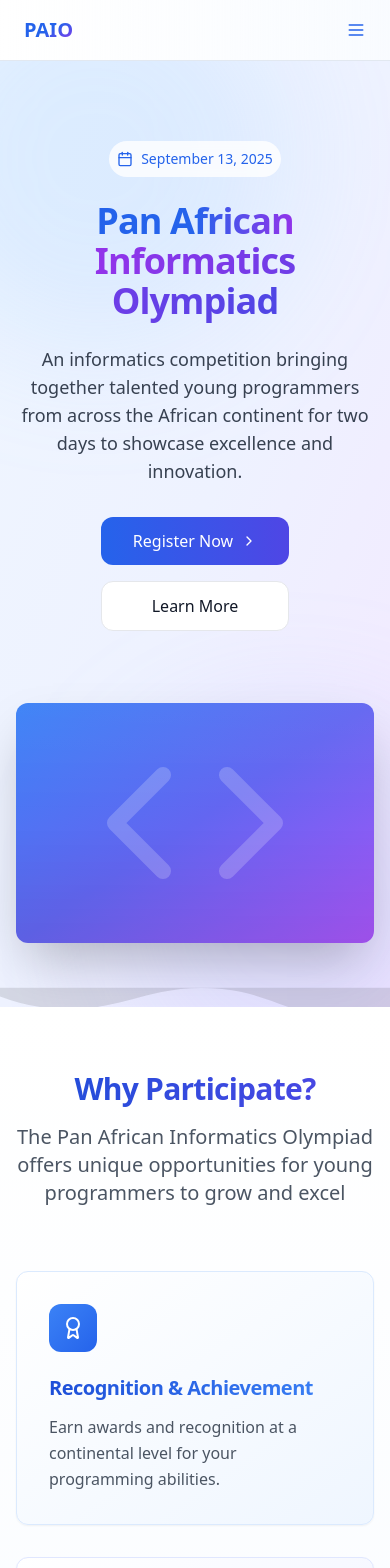
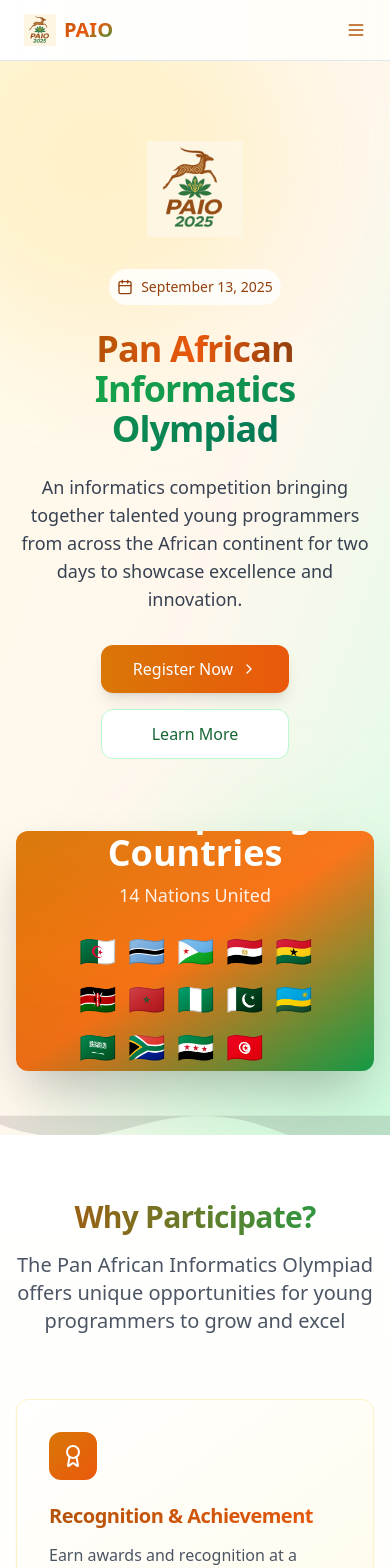
Before and after one commit to panafricanio/paio_new, a Next.js app: page / in a window 390 px wide. Shown: the top 1568 px of the page. Built offline with nearby package versions, Linux system fonts and the light colour scheme.

Commit message:
feat: add logo

```diff
--- a/src/app/page.tsx
+++ b/src/app/page.tsx
@@ -35,11 +35,11 @@ export default function Home() {
   return (
     <div className="overflow-hidden">
       {/* Hero Section with Enhanced Gradients */}
-      <section className="relative overflow-hidden bg-gradient-to-br from-blue-50 via-indigo-50 to-purple-100 pt-20 pb-16 md:pt-28 md:pb-24">
+      <section className="relative overflow-hidden bg-gradient-to-br from-amber-50 via-orange-50 to-green-100 pt-20 pb-16 md:pt-28 md:pb-24">
         <div className="absolute inset-0 overflow-hidden">
           {/* Decorative gradients */}
-          <div className="absolute -top-24 -left-24 w-96 h-96 bg-blue-300/20 rounded-full blur-3xl"></div>
-          <div className="absolute -bottom-24 -right-24 w-96 h-96 bg-indigo-300/20 rounded-full blur-3xl"></div>
+          <div className="absolute -top-24 -left-24 w-96 h-96 bg-amber-300/20 rounded-full blur-3xl"></div>
+          <div className="absolute -bottom-24 -right-24 w-96 h-96 bg-green-300/20 rounded-full blur-3xl"></div>
 
           <svg
             className="absolute bottom-0 left-0 right-0 transform translate-y-1/2 opacity-10"
@@ -58,8 +58,24 @@ export default function Home() {
             animate={{ opacity: 1, y: 0 }}
             transition={{ duration: 0.7 }}
           >
+            {/* PAIO Logo */}
             <motion.div
-              className="flex justify-center items-center mb-6 bg-white/80 backdrop-blur-sm p-2 rounded-full text-primary font-medium text-sm"
+              className="mb-8"
+              initial={{ opacity: 0, scale: 0.8 }}
+              animate={{ opacity: 1, scale: 1 }}
+              transition={{ delay: 0.2, duration: 0.8 }}
+            >
+              <Image
+                src="/logo.png"
+                alt="PAIO 2025 Logo"
+                width={120}
+                height={120}
+                className="w-24 h-24 md:w-32 md:h-32 lg:w-40 lg:h-40"
+              />
+            </motion.div>
+
+            <motion.div
+              className="flex justify-center items-center mb-6 bg-white/80 backdrop-blur-sm p-2 rounded-full text-amber-800 font-medium text-sm"
               initial={{ opacity: 0, scale: 0.9 }}
               animate={{ opacity: 1, scale: 1 }}
               transition={{ delay: 0.3, duration: 0.5 }}
@@ -74,10 +90,10 @@ export default function Home() {
               animate={{ opacity: 1, y: 0 }}
               transition={{ delay: 0.4, duration: 0.7 }}
             >
-              <span className="bg-gradient-to-r from-primary via-blue-600 to-purple-600 bg-clip-text text-transparent">
+              <span className="bg-gradient-to-r from-amber-700 via-orange-600 to-amber-800 bg-clip-text text-transparent">
                 Pan African
               </span>{" "}
-              <span className="bg-gradient-to-r from-purple-600 to-indigo-600 bg-clip-text text-transparent">
+              <span className="bg-gradient-to-r from-green-600 to-emerald-700 bg-clip-text text-transparent">
                 Informatics Olympiad
               </span>
             </motion.h1>
@@ -103,7 +119,7 @@ export default function Home() {
                 href="https://docs.google.com/forms/d/e/1FAIpQLSe6S7qJlBiPr_HlunCuNPiXoGJsYfaV8oOkEhoFouxFTJ_arg/viewform"
                 target="_blank"
                 rel="noopener noreferrer"
-                className="bg-gradient-to-r from-blue-600 to-indigo-600 hover:from-blue-700 hover:to-indigo-700 text-white font-medium px-8 py-3 rounded-lg flex items-center justify-center transition-all"
+                className="bg-gradient-to-r from-amber-600 to-orange-600 hover:from-amber-700 hover:to-orange-700 text-white font-medium px-8 py-3 rounded-lg flex items-center justify-center transition-all shadow-lg hover:shadow-xl"
               >
                 Register Now
                 <ChevronRight className="h-4 w-4 ml-2" />
@@ -111,7 +127,7 @@ export default function Home() {
 
               <Link
                 href="/regulations"
-                className="bg-white hover:bg-gray-50 text-gray-900 border border-gray-200 font-medium px-8 py-3 rounded-lg flex items-center justify-center transition-colors"
+                className="bg-white hover:bg-gray-50 text-green-800 border border-green-200 font-medium px-8 py-3 rounded-lg flex items-center justify-center transition-colors hover:border-green-300"
               >
                 Learn More
               </Link>
@@ -126,16 +142,77 @@ export default function Home() {
           >
             <div className="relative h-[240px] sm:h-[300px] md:h-[380px] w-full max-w-[800px] rounded-xl overflow-hidden shadow-2xl">
               {/* Animated gradient background */}
-              <div className="absolute inset-0">
-                <div className="absolute inset-0 bg-gradient-to-br from-blue-500 via-indigo-500 to-purple-500">
-                  <div className="absolute inset-0 opacity-30">
-                    <div className="absolute top-0 left-0 right-0 h-1/2 bg-gradient-to-b from-white/10 to-transparent"></div>
-                    <div className="absolute bottom-0 left-0 right-0 h-1/2 bg-gradient-to-t from-black/20 to-transparent"></div>
+              <div className="absolute inset-0 bg-gradient-to-br from-amber-600 via-orange-500 to-green-600">
+                <div className="absolute inset-0 opacity-30">
+                  <div className="absolute top-0 left-0 right-0 h-1/2 bg-gradient-to-b from-white/10 to-transparent"></div>
+                  <div className="absolute bottom-0 left-0 right-0 h-1/2 bg-gradient-to-t from-black/20 to-transparent"></div>
+                </div>
+              </div>
+
+              {/* Content */}
+              <div className="relative z-10 h-full flex flex-col justify-center items-center text-white p-8">
+                <motion.div
+                  className="text-center mb-6"
+                  initial={{ opacity: 0, y: 20 }}
+                  animate={{ opacity: 1, y: 0 }}
+                  transition={{ delay: 1, duration: 0.8 }}
+                >
+                  <div className="text-4xl md:text-5xl font-bold mb-2">Participating Countries</div>
+                  <div className="text-lg md:text-xl opacity-90">14 Nations United</div>
+                </motion.div>
+
+                {/* Country flags grid */}
+                <motion.div
+                  className="grid grid-cols-5 md:grid-cols-8 gap-3 md:gap-4 items-center justify-center max-w-full"
+                  initial={{ opacity: 0 }}
+                  animate={{ opacity: 1 }}
+                  transition={{ delay: 1.2, duration: 0.8 }}
+                >
+                  {/* Country flags with names */}
+                  {[
+                    { flag: '🇩🇿', name: 'Algeria' },
+                    { flag: '🇧🇼', name: 'Botswana' },
+                    { flag: '🇩🇯', name: 'Djibouti' },
+                    { flag: '🇪🇬', name: 'Egypt' },
+                    { flag: '🇬🇭', name: 'Ghana' },
+                    { flag: '🇰🇪', name: 'Kenya' },
+                    { flag: '🇲🇦', name: 'Morocco' },
+                    { flag: '🇳🇬', name: 'Nigeria' },
+                    { flag: '🇵🇰', name: 'Pakistan' },
+                    { flag: '🇷🇼', name: 'Rwanda' },
+                    { flag: '🇸🇦', name: 'Saudi Arabia' },
+                    { flag: '🇿🇦', name: 'South Africa' },
+                    { flag: '🇸🇾', name: 'Syria' },
+                    { flag: '🇹🇳', name: 'Tunisia' },
+                  ].map((country, index) => (
+                    <motion.div
+                      key={index}
+                      className="relative group text-3xl md:text-4xl hover:scale-110 transition-transform cursor-pointer flex justify-center"
+                      initial={{ opacity: 0, scale: 0.5 }}
+                      animate={{ opacity: 1, scale: 1 }}
+                      transition={{ delay: 1.3 + index * 0.08, duration: 0.3 }}
+                      whileHover={{ scale: 1.2 }}
+                    >
+                      {country.flag}
+                      {/* Tooltip on hover */}
+                      <div className="absolute -bottom-8 left-1/2 transform -translate-x-1/2 bg-black/80 text-white text-xs px-2 py-1 rounded opacity-0 group-hover:opacity-100 transition-opacity duration-200 whitespace-nowrap pointer-events-none z-20">
+                        {country.name}
+                      </div>
+                    </motion.div>
+                  ))}
+                </motion.div>
+
+                {/* Total count display */}
+                <motion.div
+                  className="mt-6 text-center"
+                  initial={{ opacity: 0, y: 10 }}
+                  animate={{ opacity: 1, y: 0 }}
+                  transition={{ delay: 2.5, duration: 0.6 }}
+                >
+                  <div className="text-sm md:text-base opacity-75">
+                    Total: <span className="font-semibold">14 Countries</span>
                   </div>
-                </div>
-                <div className="absolute inset-0 flex items-center justify-center opacity-20">
-                  <Code className="h-48 w-48 text-white" />
-                </div>
+                </motion.div>
               </div>
             </div>
           </motion.div>
@@ -143,7 +220,7 @@ export default function Home() {
       </section>
 
       {/* Features Section with Gradient Cards */}
-      <section className="py-16 md:py-24 bg-gradient-to-b from-white to-blue-50/50">
+      <section className="py-16 md:py-24 bg-gradient-to-b from-white to-amber-50/50">
         <div className="container mx-auto px-4">
           <motion.div
             className="text-center mb-16"
@@ -152,7 +229,7 @@ export default function Home() {
             viewport={{ once: true, margin: "-100px" }}
             transition={{ duration: 0.5 }}
           >
-            <h2 className="text-3xl md:text-4xl font-bold mb-4 bg-gradient-to-r from-blue-700 to-indigo-600 bg-clip-text text-transparent">
+            <h2 className="text-3xl md:text-4xl font-bold mb-4 bg-gradient-to-r from-amber-700 to-green-600 bg-clip-text text-transparent">
               Why Participate?
             </h2>
             <p className="text-xl text-gray-600 max-w-3xl mx-auto">
@@ -169,14 +246,14 @@ export default function Home() {
             viewport={{ once: true, margin: "-100px" }}
           >
             <motion.div
-              className="bg-gradient-to-br from-white to-blue-50 border border-blue-100 rounded-xl p-8 shadow-sm hover:shadow-md transition-all"
+              className="bg-gradient-to-br from-white to-amber-50 border border-amber-100 rounded-xl p-8 shadow-sm hover:shadow-md transition-all"
               variants={fadeIn}
               whileHover={{ y: -5 }}
             >
-              <div className="bg-gradient-to-br from-blue-500 to-blue-600 p-3 rounded-lg inline-block mb-4 text-white">
+              <div className="bg-gradient-to-br from-amber-600 to-orange-600 p-3 rounded-lg inline-block mb-4 text-white">
                 <Award className="h-6 w-6" />
               </div>
-              <h3 className="text-xl font-semibold mb-3 bg-gradient-to-r from-blue-700 to-blue-500 bg-clip-text text-transparent">
+              <h3 className="text-xl font-semibold mb-3 bg-gradient-to-r from-amber-700 to-orange-600 bg-clip-text text-transparent">
                 Recognition & Achievement
               </h3>
               <p className="text-gray-600">
@@ -186,14 +263,14 @@ export default function Home() {
             </motion.div>
 
             <motion.div
-              className="bg-gradient-to-br from-white to-indigo-50 border border-indigo-100 rounded-xl p-8 shadow-sm hover:shadow-md transition-all"
+              className="bg-gradient-to-br from-white to-green-50 border border-green-100 rounded-xl p-8 shadow-sm hover:shadow-md transition-all"
               variants={fadeIn}
               whileHover={{ y: -5 }}
             >
-              <div className="bg-gradient-to-br from-indigo-500 to-indigo-600 p-3 rounded-lg inline-block mb-4 text-white">
+              <div className="bg-gradient-to-br from-green-600 to-emerald-600 p-3 rounded-lg inline-block mb-4 text-white">
                 <Users className="h-6 w-6" />
               </div>
-              <h3 className="text-xl font-semibold mb-3 bg-gradient-to-r from-indigo-700 to-indigo-500 bg-clip-text text-transparent">
+              <h3 className="text-xl font-semibold mb-3 bg-gradient-to-r from-green-700 to-emerald-600 bg-clip-text text-transparent">
                 Networking
               </h3>
               <p className="text-gray-600">
@@ -203,14 +280,14 @@ export default function Home() {
             </motion.div>
 
             <motion.div
-              className="bg-gradient-to-br from-white to-purple-50 border border-purple-100 rounded-xl p-8 shadow-sm hover:shadow-md transition-all"
+              className="bg-gradient-to-br from-white to-orange-50 border border-orange-100 rounded-xl p-8 shadow-sm hover:shadow-md transition-all"
               variants={fadeIn}
               whileHover={{ y: -5 }}
             >
-              <div className="bg-gradient-to-br from-purple-500 to-purple-600 p-3 rounded-lg inline-block mb-4 text-white">
+              <div className="bg-gradient-to-br from-orange-600 to-amber-700 p-3 rounded-lg inline-block mb-4 text-white">
                 <Brain className="h-6 w-6" />
               </div>
-              <h3 className="text-xl font-semibold mb-3 bg-gradient-to-r from-purple-700 to-purple-500 bg-clip-text text-transparent">
+              <h3 className="text-xl font-semibold mb-3 bg-gradient-to-r from-orange-700 to-amber-700 bg-clip-text text-transparent">
                 Problem-Solving Skills
               </h3>
               <p className="text-gray-600">
@@ -224,7 +301,7 @@ export default function Home() {
 
       {/* Key Information with Curved Gradient Border */}
       <section className="py-16 md:py-24 relative">
-        <div className="absolute inset-0 bg-gradient-to-br from-white via-blue-50/70 to-indigo-50/50"></div>
+        <div className="absolute inset-0 bg-gradient-to-br from-white via-amber-50/70 to-green-50/50"></div>
         <div className="absolute top-0 left-0 right-0 h-16 bg-gradient-to-b from-white to-transparent"></div>
         <div className="absolute bottom-0 left-0 right-0 h-16 bg-gradient-to-t from-white to-transparent"></div>
 
@@ -236,7 +313,7 @@ export default function Home() {
             viewport={{ once: true, margin: "-100px" }}
             transition={{ duration: 0.5 }}
           >
-            <h2 className="text-3xl md:text-4xl font-bold mb-10 text-center bg-gradient-to-r from-blue-700 to-indigo-600 bg-clip-text text-transparent">
+            <h2 className="text-3xl md:text-4xl font-bold mb-10 text-center bg-gradient-to-r from-amber-700 to-green-600 bg-clip-text text-transparent">
               Key Information
             </h2>
 
@@ -248,13 +325,13 @@ export default function Home() {
                 viewport={{ once: true }}
                 transition={{ delay: 0.1, duration: 0.5 }}
               >
-                <h3 className="text-xl font-semibold mb-4 flex items-center bg-gradient-to-r from-blue-700 to-blue-500 bg-clip-text text-transparent">
+                <h3 className="text-xl font-semibold mb-4 flex items-center bg-gradient-to-r from-amber-700 to-orange-600 bg-clip-text text-transparent">
                   <Calendar className="h-5 w-5 mr-2 text-blue-500" />
                   Date & Format
                 </h3>
                 <ul className="space-y-2 text-gray-700">
                   <li className="flex items-start">
-                    <span className="h-5 w-5 rounded-full bg-gradient-to-br from-blue-500 to-indigo-500 flex items-center justify-center text-xs text-white font-bold mr-2 mt-0.5">
+                    <span className="h-5 w-5 rounded-full bg-gradient-to-br from-amber-600 to-orange-600 flex items-center justify-center text-xs text-white font-bold mr-2 mt-0.5">
                       •
                     </span>
                     <span>
@@ -262,7 +339,7 @@ export default function Home() {
                     </span>
                   </li>
                   <li className="flex items-start">
-                    <span className="h-5 w-5 rounded-full bg-gradient-to-br from-blue-500 to-indigo-500 flex items-center justify-center text-xs text-white font-bold mr-2 mt-0.5">
+                    <span className="h-5 w-5 rounded-full bg-gradient-to-br from-amber-600 to-orange-600 flex items-center justify-center text-xs text-white font-bold mr-2 mt-0.5">
                       •
                     </span>
                     <span>
@@ -270,7 +347,7 @@ export default function Home() {
                     </span>
                   </li>
                   <li className="flex items-start">
-                    <span className="h-5 w-5 rounded-full bg-gradient-to-br from-blue-500 to-indigo-500 flex items-center justify-center text-xs text-white font-bold mr-2 mt-0.5">
+                    <span className="h-5 w-5 rounded-full bg-gradient-to-br from-amber-600 to-orange-600 flex items-center justify-center text-xs text-white font-bold mr-2 mt-0.5">
                       •
                     </span>
                     <span>
@@ -287,13 +364,13 @@ export default function Home() {
                 viewport={{ once: true }}
                 transition={{ delay: 0.2, duration: 0.5 }}
               >
-                <h3 className="text-xl font-semibold mb-4 flex items-center bg-gradient-to-r from-indigo-700 to-indigo-500 bg-clip-text text-transparent">
+                <h3 className="text-xl font-semibold mb-4 flex items-center bg-gradient-to-r from-green-700 to-emerald-600 bg-clip-text text-transparent">
                   <GraduationCap className="h-5 w-5 mr-2 text-indigo-500" />
                   Participation
                 </h3>
                 <ul className="space-y-2 text-gray-700">
                   <li className="flex items-start">
-                    <span className="h-5 w-5 rounded-full bg-gradient-to-br from-indigo-500 to-purple-500 flex items-center justify-center text-xs text-white font-bold mr-2 mt-0.5">
+                    <span className="h-5 w-5 rounded-full bg-gradient-to-br from-green-600 to-emerald-600 flex items-center justify-center text-xs text-white font-bold mr-2 mt-0.5">
                       •
                     </span>
                     <span>
@@ -302,7 +379,7 @@ export default function Home() {
                     </span>
                   </li>
                   <li className="flex items-start">
-                    <span className="h-5 w-5 rounded-full bg-gradient-to-br from-indigo-500 to-purple-500 flex items-center justify-center text-xs text-white font-bold mr-2 mt-0.5">
+                    <span className="h-5 w-5 rounded-full bg-gradient-to-br from-green-600 to-emerald-600 flex items-center justify-center text-xs text-white font-bold mr-2 mt-0.5">
                       •
                     </span>
                     <span>
@@ -311,7 +388,7 @@ export default function Home() {
                     </span>
                   </li>
                   <li className="flex items-start">
-                    <span className="h-5 w-5 rounded-full bg-gradient-to-br from-indigo-500 to-purple-500 flex items-center justify-center text-xs text-white font-bold mr-2 mt-0.5">
+                    <span className="h-5 w-5 rounded-full bg-gradient-to-br from-green-600 to-emerald-600 flex items-center justify-center text-xs text-white font-bold mr-2 mt-0.5">
                       •
                     </span>
                     <span>
@@ -343,7 +420,7 @@ export default function Home() {
       </section>
 
       {/* CTA Section with Enhanced Gradient */}
-      <section className="py-16 md:py-20 bg-gradient-to-br from-blue-600 via-indigo-600 to-purple-700 text-white relative overflow-hidden">
+      <section className="py-16 md:py-20 bg-gradient-to-br from-amber-700 via-orange-600 to-green-700 text-white relative overflow-hidden">
         <div className="absolute inset-0">
           {/* Decorative gradient overlays */}
           <div className="absolute top-0 left-0 right-0 h-16 bg-gradient-to-b from-white/10 to-transparent"></div>
@@ -376,7 +453,7 @@ export default function Home() {
             >
               <Link
                 href="https://docs.google.com/forms/d/e/1FAIpQLSe6S7qJlBiPr_HlunCuNPiXoGJsYfaV8oOkEhoFouxFTJ_arg/viewform"
-                className="inline-flex items-center bg-gradient-to-r from-white/95 to-blue-50/95 text-indigo-700 font-medium px-8 py-3 rounded-lg hover:from-white hover:to-blue-100 transition-all shadow-lg"
+                className="inline-flex items-center bg-gradient-to-r from-white/95 to-amber-50/95 text-green-700 font-medium px-8 py-3 rounded-lg hover:from-white hover:to-amber-100 transition-all shadow-lg"
                 target="_blank"
                 rel="noopener noreferrer"
               >
--- a/src/components/Navbar.tsx
+++ b/src/components/Navbar.tsx
@@ -2,6 +2,7 @@
 
 import React, { useState, useEffect } from "react";
 import Link from "next/link";
+import Image from "next/image";
 import { motion } from "framer-motion";
 import {
   NavigationMenu,
@@ -56,27 +57,33 @@ const Navbar = () => {
       transition={{ duration: 0.5 }}
       className={`w-full sticky top-0 z-50 transition-all duration-300 border-b ${
         scrolled
-          ? "bg-gradient-to-r from-white/95 to-blue-50/95 backdrop-blur-md shadow-sm"
-          : "bg-gradient-to-r from-white to-blue-50/40"
+          ? "bg-gradient-to-r from-white/95 to-amber-50/95 backdrop-blur-md shadow-sm"
+          : "bg-gradient-to-r from-white to-amber-50/40"
       }`}
     >
       <div className="container mx-auto px-4 py-3 flex items-center justify-between">
         {/* Logo */}
         <Link
           href="/"
-          className="flex items-center space-x-2 font-semibold text-primary"
+          className="flex items-center space-x-2 font-semibold"
         >
           <span className="sr-only">Pan African Informatics Olympiad</span>
           <motion.div
             whileHover={{ scale: 1.05 }}
             className="flex items-center"
           >
-            {/* You could add a logo SVG here */}
-            <span className="text-xl md:text-2xl font-bold bg-gradient-to-br from-primary via-blue-600 to-purple-600 bg-clip-text text-transparent">
+            <Image
+              src="/logo.png"
+              alt="PAIO 2025 Logo"
+              width={40}
+              height={40}
+              className="w-8 h-8 md:w-10 md:h-10"
+            />
+            <span className="text-xl md:text-2xl font-bold bg-gradient-to-br from-amber-700 via-orange-600 to-green-600 bg-clip-text text-transparent ml-2">
               PAIO
             </span>
-            <span className="hidden md:inline-block ml-2">
-              Pan African Informatics Olympiad
+            <span className="hidden lg:inline-block ml-2 text-amber-800 font-medium">
+              2025
             </span>
           </motion.div>
         </Link>
@@ -91,7 +98,7 @@ const Navbar = () => {
                     <motion.div whileHover={{ scale: 1.05 }}>
                       <Link
                         href={item.path}
-                        className={`${navigationMenuTriggerStyle()} bg-transparent hover:bg-gradient-to-r hover:from-primary/5 hover:to-blue-500/10`}
+                        className={`${navigationMenuTriggerStyle()} bg-transparent hover:bg-gradient-to-r hover:from-amber-500/5 hover:to-green-500/10`}
                         target="_blank"
                         rel="noopener noreferrer"
                       >
@@ -102,7 +109,7 @@ const Navbar = () => {
                     <motion.div whileHover={{ scale: 1.05 }}>
                       <Link
                         href={item.path}
-                        className={`${navigationMenuTriggerStyle()} bg-transparent hover:bg-gradient-to-r hover:from-primary/5 hover:to-blue-500/10`}
+                        className={`${navigationMenuTriggerStyle()} bg-transparent hover:bg-gradient-to-r hover:from-amber-500/5 hover:to-green-500/10`}
                       >
                         {item.label}
                       </Link>
@@ -117,14 +124,14 @@ const Navbar = () => {
         {/* Mobile Menu Button */}
         <motion.button
           whileTap={{ scale: 0.95 }}
-          className="md:hidden flex items-center p-2 rounded-md hover:bg-blue-50"
+          className="md:hidden flex items-center p-2 rounded-md hover:bg-amber-50"
           onClick={() => setMobileMenuOpen(!mobileMenuOpen)}
           aria-label="Toggle menu"
         >
           {mobileMenuOpen ? (
-            <X className="h-5 w-5 text-primary" />
+            <X className="h-5 w-5 text-amber-700" />
           ) : (
-            <Menu className="h-5 w-5 text-primary" />
+            <Menu className="h-5 w-5 text-amber-700" />
           )}
         </motion.button>
       </div>
@@ -136,7 +143,7 @@ const Navbar = () => {
           animate={{ opacity: 1, height: "auto" }}
           exit={{ opacity: 0, height: 0 }}
           transition={{ duration: 0.3 }}
-          className="md:hidden bg-gradient-to-b from-white to-blue-50/50 border-t border-gray-100 shadow-sm"
+          className="md:hidden bg-gradient-to-b from-white to-amber-50/50 border-t border-gray-100 shadow-sm"
         >
           <div className="container mx-auto py-3 px-4">
             <ul className="space-y-3">
@@ -149,7 +156,7 @@ const Navbar = () => {
                   {item.external ? (
                     <Link
                       href={item.path}
-                      className="text-gray-800 hover:text-primary font-medium flex items-center justify-between"
+                      className="text-gray-800 hover:text-amber-700 font-medium flex items-center justify-between"
                       target="_blank"
                       rel="noopener noreferrer"
                       onClick={() => setMobileMenuOpen(false)}
@@ -160,7 +167,7 @@ const Navbar = () => {
                   ) : (
                     <Link
                       href={item.path}
-                      className="text-gray-800 hover:text-primary font-medium block w-full"
+                      className="text-gray-800 hover:text-amber-700 font-medium block w-full"
                       onClick={() => setMobileMenuOpen(false)}
                     >
                       {item.label}
```
Also changed, not shown: src/app/committee/page.tsx (+42 -6 lines), src/app/important-dates/page.tsx (+29 -29 lines), src/components/Footer.tsx (+11 -11 lines), public/logo.png (added).
